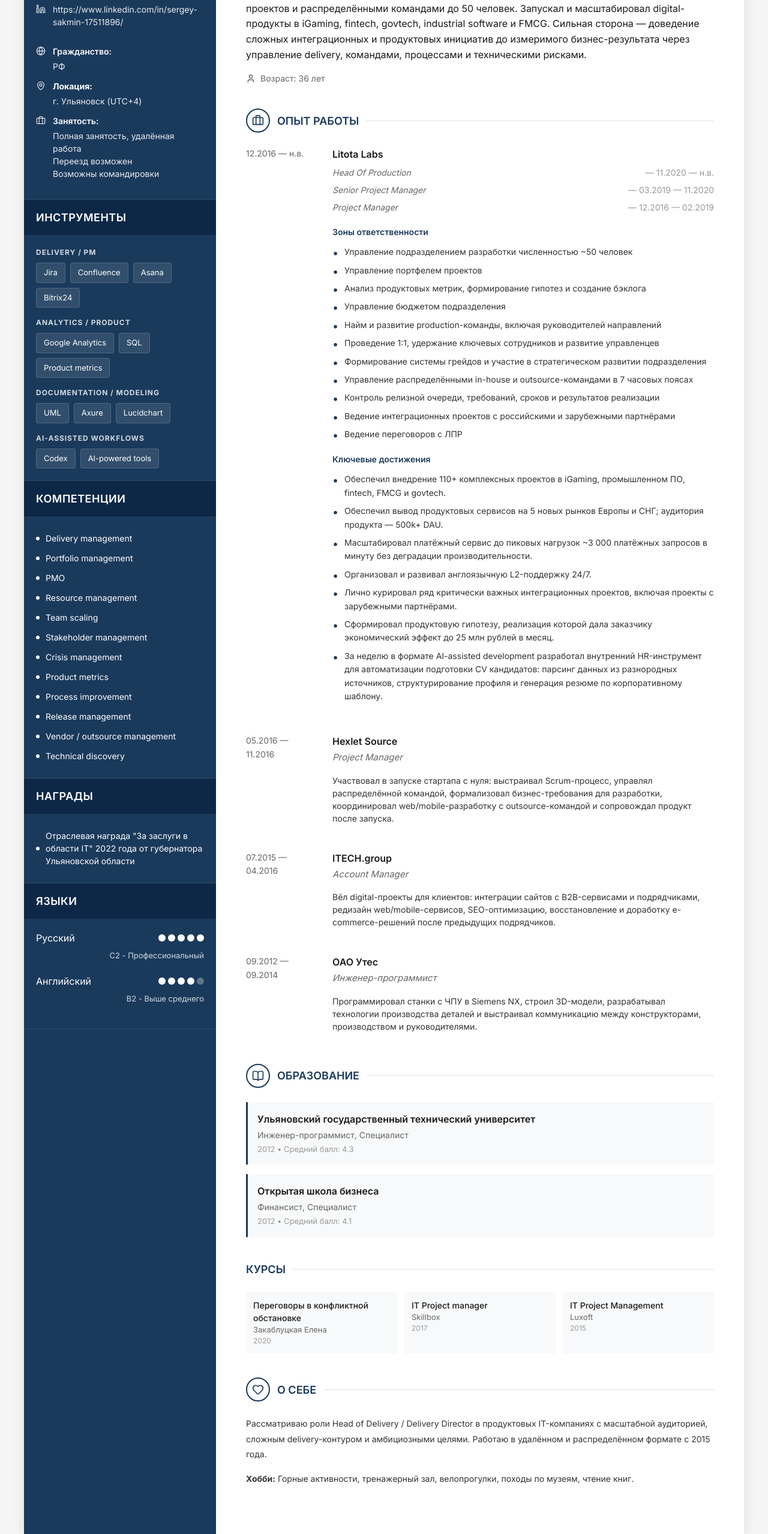
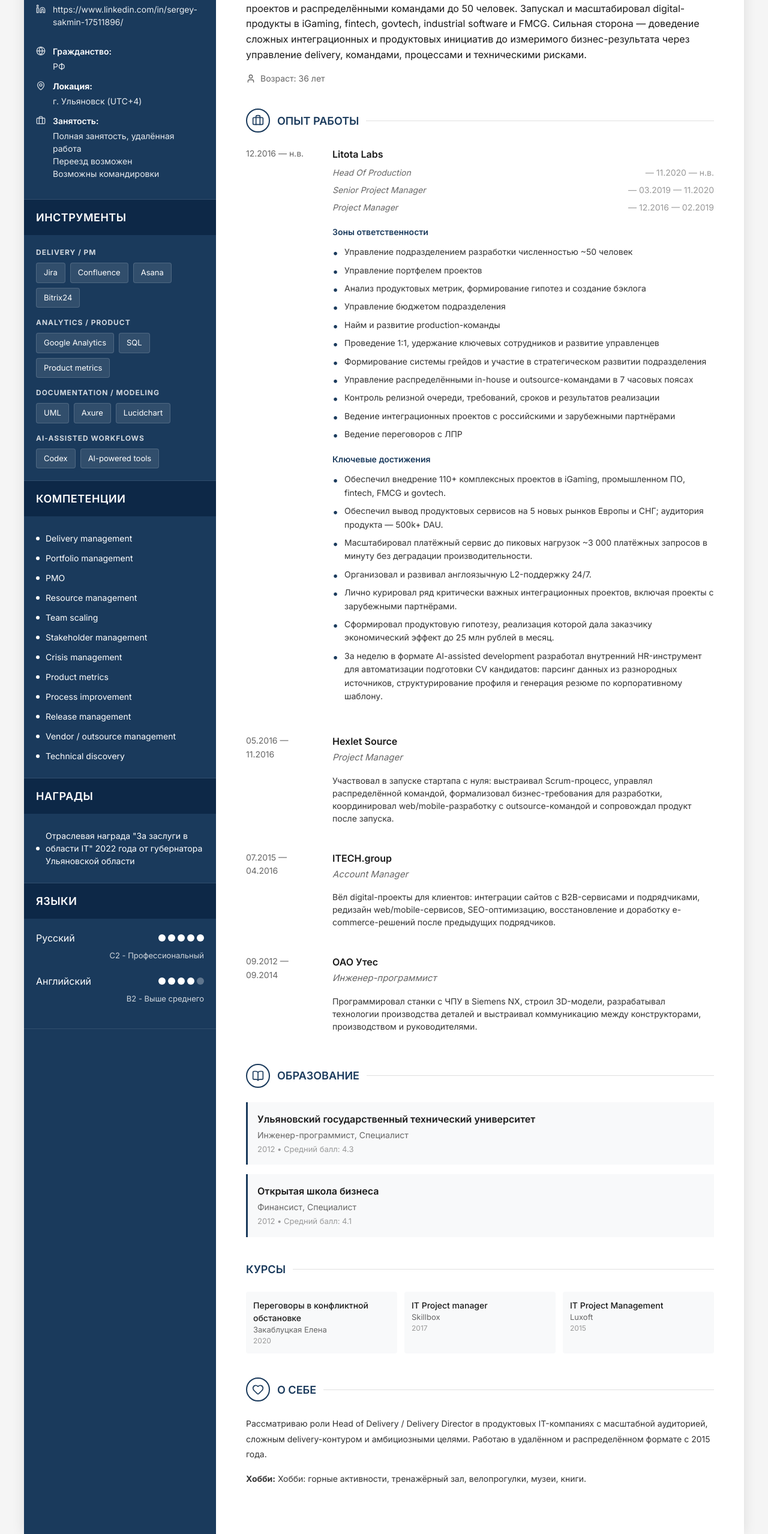
Before and after one commit to Sakmin/about, a Next.js app: page /about/ in a window 1280 px wide. Shown: the part 173-2731 px from the top of the page at 60% size. Built offline with nearby package versions, Linux system fonts and the light colour scheme.

Commit message:
Tighten resume wording

```diff
--- a/src/data/resume.ts
+++ b/src/data/resume.ts
@@ -71,7 +71,7 @@
         "Управление портфелем проектов",
         "Анализ продуктовых метрик, формирование гипотез и создание бэклога",
         "Управление бюджетом подразделения",
-        "Найм и развитие production-команды, включая руководителей направлений",
+        "Найм и развитие production-команды",
         "Проведение 1:1, удержание ключевых сотрудников и развитие управленцев",
         "Формирование системы грейдов и участие в стратегическом развитии подразделения",
         "Управление распределёнными in-house и outsource-командами в 7 часовых поясах",
@@ -118,5 +118,5 @@
     { name: "IT Project Management", school: "Luxoft", year: "2015" },
   ],
   about: "Рассматриваю роли Head of Delivery / Delivery Director в продуктовых IT-компаниях с масштабной аудиторией, сложным delivery-контуром и амбициозными целями. Работаю в удалённом и распределённом формате с 2015 года.",
-  hobbies: "Горные активности, тренажерный зал, велопрогулки, походы по музеям, чтение книг.",
+  hobbies: "Хобби: горные активности, тренажёрный зал, велопрогулки, музеи, книги.",
 };
```
